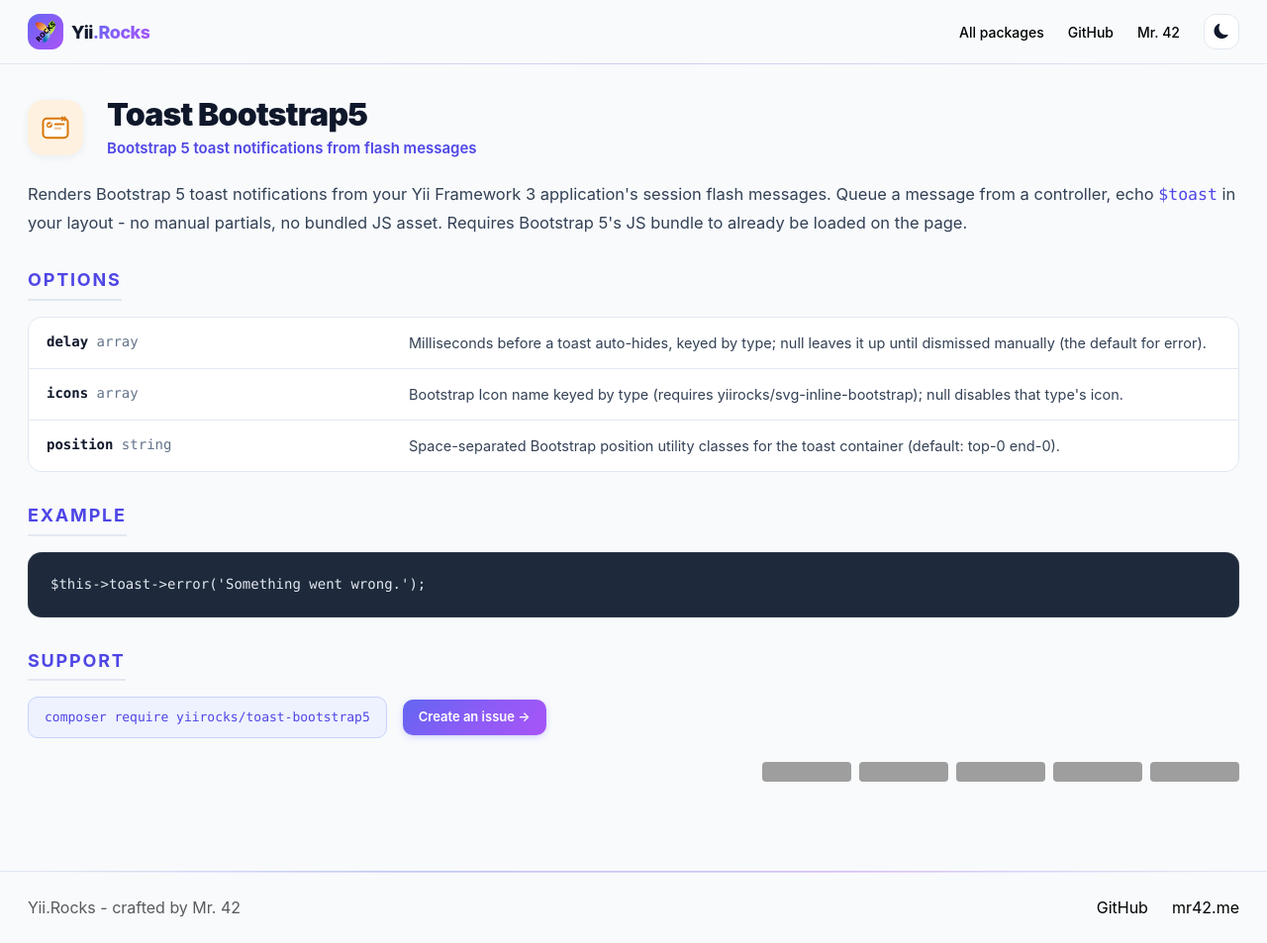
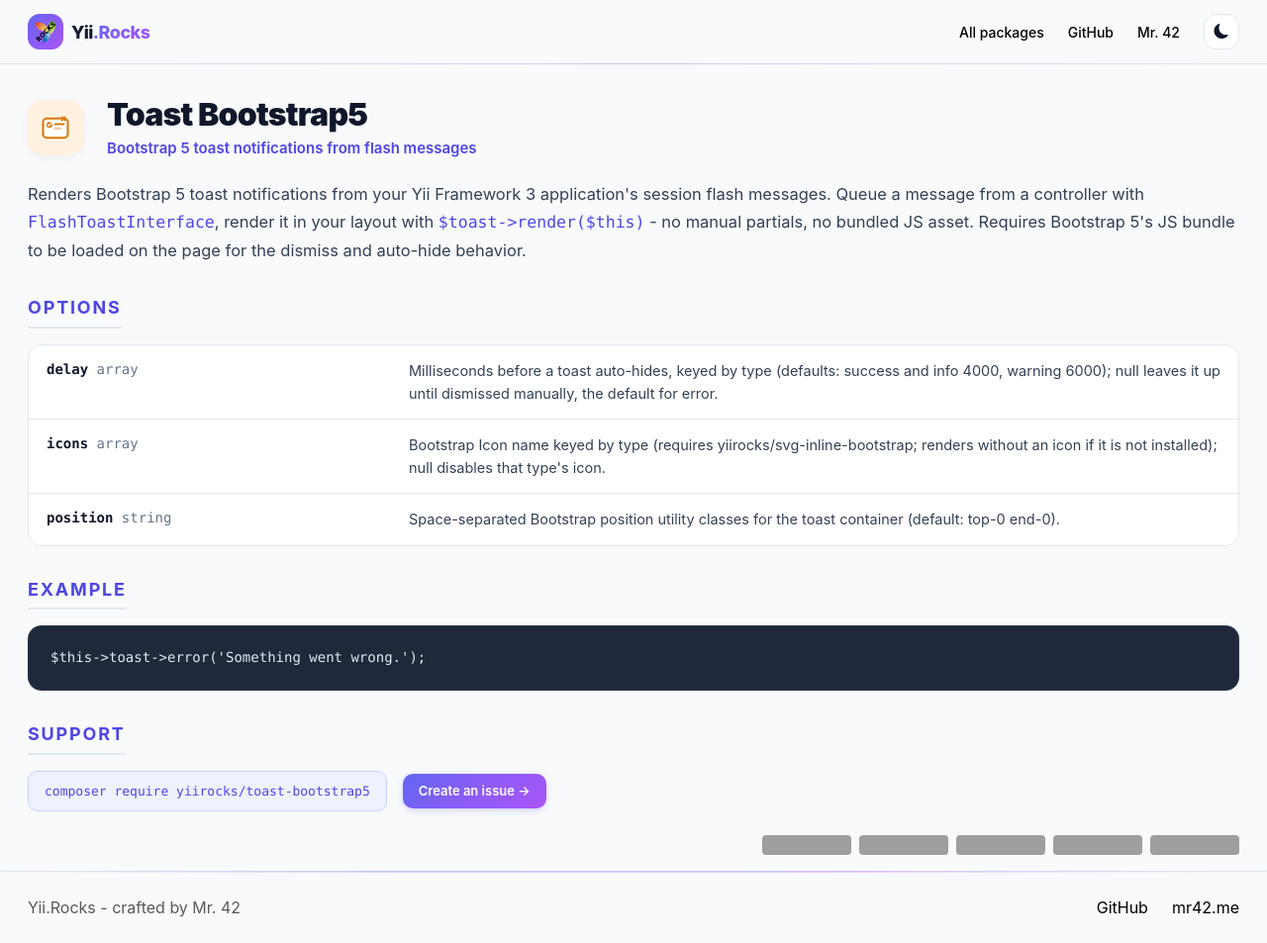
Before and after one commit to YiiRocks/YiiRocks.github.io, a Jekyll site: the page built from toast-bootstrap5/index.html, in a window 1280 px wide and 953 px high. Shown: the whole window at 99% size. Built offline with Jekyll 4.4.1, drawn with Linux system fonts in a browser that asks for light colours; a style sheet for code colours, icons or effects is not loaded; grey boxes are pictures that could not be loaded.

Commit message:
Sync toast-bootstrap5 docs with upstream API changes
The queue and render paths are now split: queue via FlashToastInterface
from a controller, render via $toast->render($this) in the layout (the
old echo $toast no longer works). Also reflects the web-scoped view
injection, registerJs-based show-script, guarded optional icons, and
adds the concrete per-type auto-hide delay defaults.

```diff
--- a/_data/projects.yml
+++ b/_data/projects.yml
@@ -80,13 +80,13 @@
   description: >
     Renders Bootstrap 5 toast notifications from your Yii Framework 3
     application's session flash messages. Queue a message from a
-    controller, echo $toast in your layout - no manual partials, no
+    controller, render $toast in your layout - no manual partials, no
     bundled JS asset.
   features:
     - label: Flash-backed queue
       detail: FlashToastInterface queues success/error/warning/info messages onto the session flash; multiple messages of the same type stack as separate toasts
     - label: Zero-config rendering
-      detail: $toast is injected into every view via the config-plugin, and renders nothing at all when no messages are pending
+      detail: $toast is injected into every web view via the config-plugin, and its render() returns nothing at all when no messages are pending
     - label: Per-type styling
       detail: Each type maps to a Bootstrap 5 text-bg-* color with the correct alert role/aria-live and close-button contrast
     - label: Configurable auto-dismiss
@@ -94,19 +94,20 @@
     - label: Optional icons
       detail: Bootstrap Icon per type via the optional yiirocks/svg-inline-bootstrap sibling, rendering silently without one when it isn't installed
     - label: Bootstrap's own JS
-      detail: Calls bootstrap.Toast's own show/hide API instead of reimplementing it - the only script this package ships
+      detail: Registers a small show-script through the view (at end of body, after Bootstrap's bundle regardless of load order) that calls bootstrap.Toast's own API - the only JS this package ships
   usage: |-
+    // queue from a controller (inject FlashToastInterface)
     $this->toast->success('Changes saved.');
 
-    // in the layout
-    echo $toast;
+    // render once in your layout, passing the current view
+    echo $toast->render($this);
   options:
     - name: delay
       type: array
-      desc: Milliseconds before a toast auto-hides, keyed by type; null leaves it up until dismissed manually (the default for error).
+      desc: "Milliseconds before a toast auto-hides, keyed by type (defaults: success and info 4000, warning 6000); null leaves it up until dismissed manually, the default for error."
     - name: icons
       type: array
-      desc: Bootstrap Icon name keyed by type (requires yiirocks/svg-inline-bootstrap); null disables that type's icon.
+      desc: Bootstrap Icon name keyed by type (requires yiirocks/svg-inline-bootstrap; renders without an icon if it is not installed); null disables that type's icon.
     - name: position
       type: string
       desc: "Space-separated Bootstrap position utility classes for the toast container (default: top-0 end-0)."
--- a/toast-bootstrap5/index.html
+++ b/toast-bootstrap5/index.html
@@ -2,7 +2,7 @@
 layout: package
 pkgId: toast-bootstrap5
 title: Toast Bootstrap5
-description: Renders Bootstrap 5 toast notifications from your Yii Framework 3 application's session flash messages. Queue a message from a controller, echo $toast in your layout - no manual partials, no bundled JS asset.
+description: Renders Bootstrap 5 toast notifications from your Yii Framework 3 application's session flash messages. Queue a message from a controller, render $toast in your layout - no manual partials, no bundled JS asset.
 ---
 
-<p class="doc-description">Renders Bootstrap 5 toast notifications from your Yii Framework 3 application's session flash messages. Queue a message from a controller, echo <code>$toast</code> in your layout - no manual partials, no bundled JS asset. Requires Bootstrap 5's JS bundle to already be loaded on the page.</p>
+<p class="doc-description">Renders Bootstrap 5 toast notifications from your Yii Framework 3 application's session flash messages. Queue a message from a controller with <code>FlashToastInterface</code>, render it in your layout with <code>$toast->render($this)</code> - no manual partials, no bundled JS asset. Requires Bootstrap 5's JS bundle to be loaded on the page for the dismiss and auto-hide behavior.</p>
```
